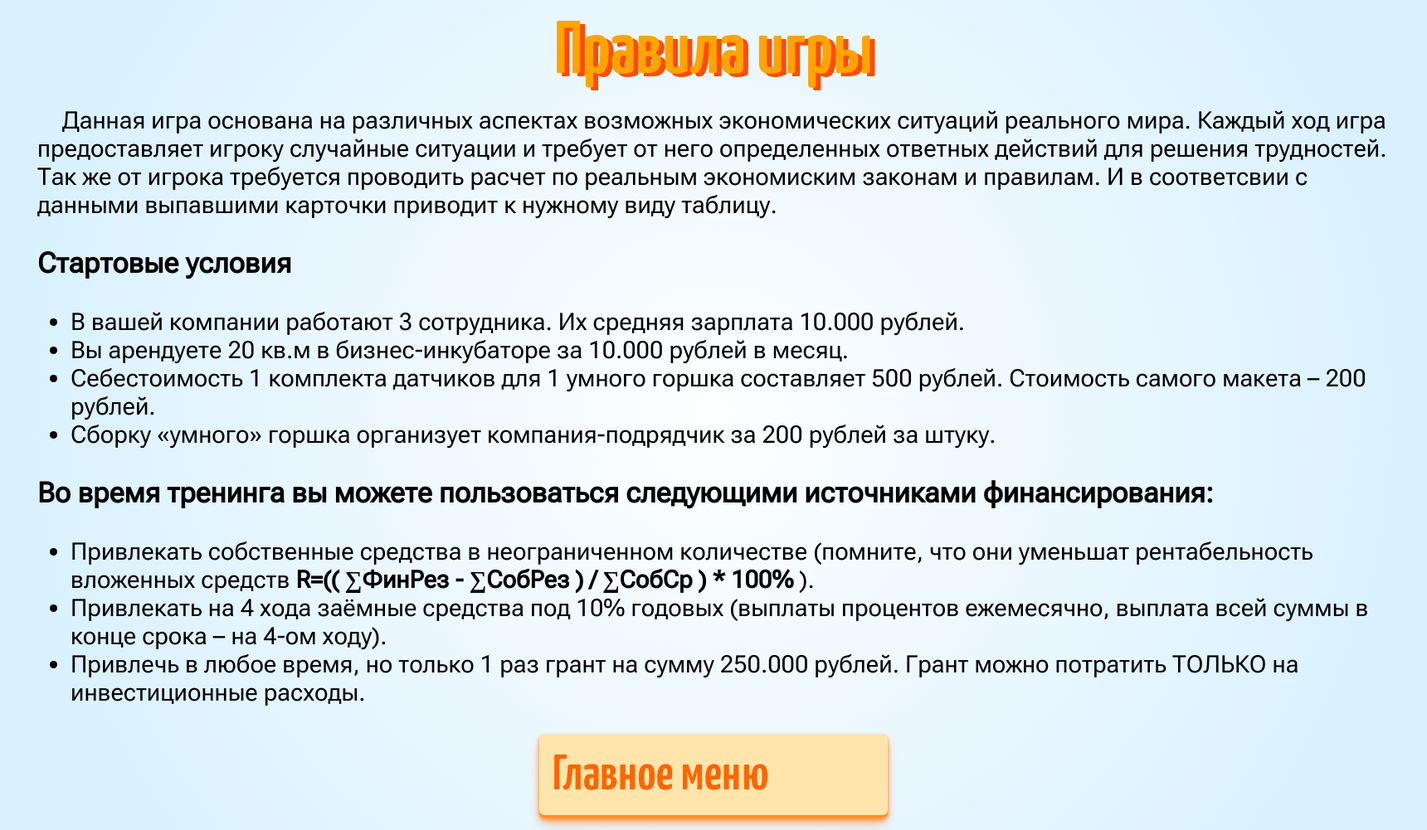
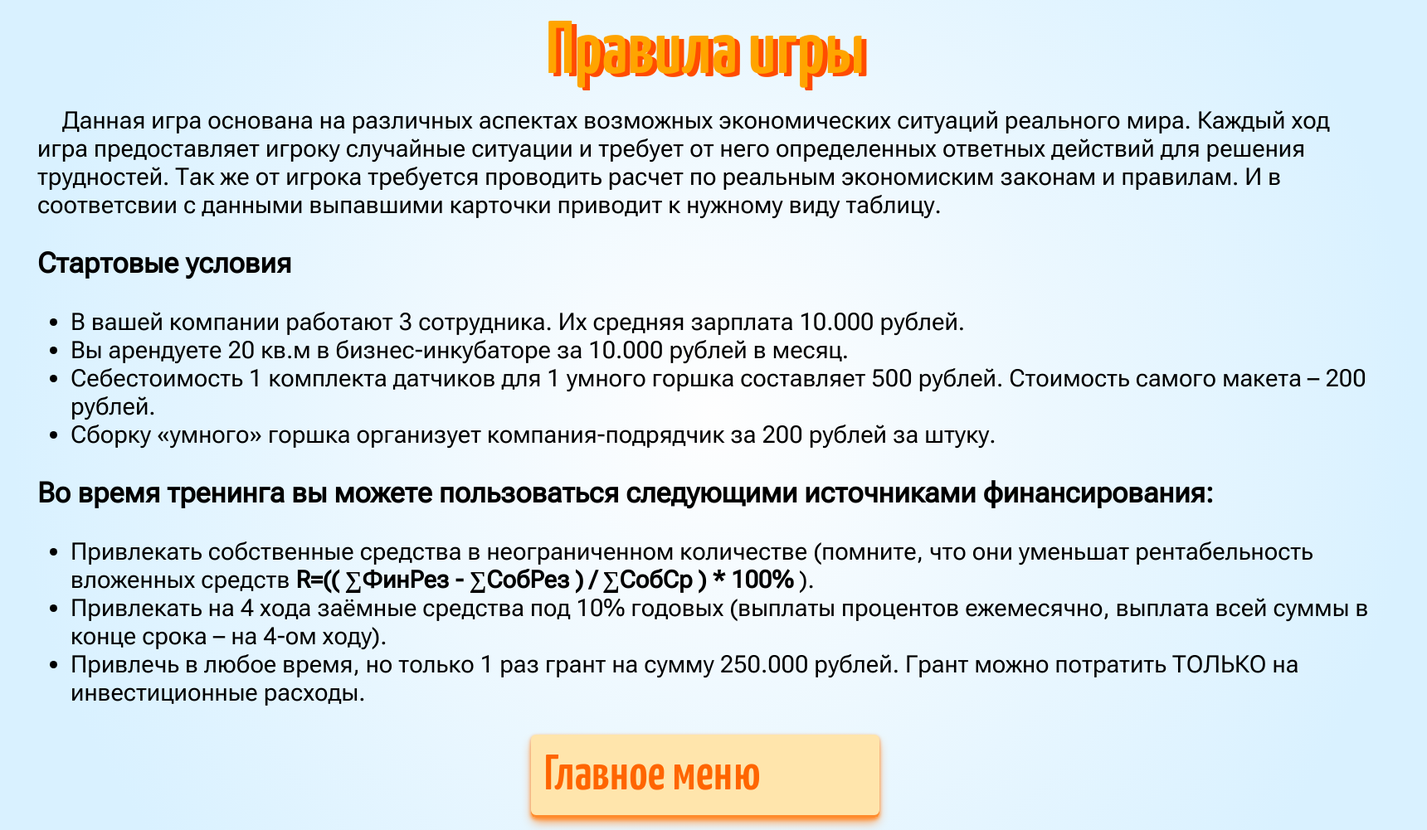
Before and after one commit to aanoskov/Financial_competence, a Django app: template web_app/financial_game/templates/financial_game/rules.html in a window 1720 px wide. Shown: the whole page at 83% size. Run offline with Django 3.2, Linux system fonts and the light colour scheme; the template is opened without the code that fills it: most values are stand-ins (such as "Sample title", 1, 10 or a date in 2020).

Commit message:
Update rules.html

```diff
--- a/web_app/financial_game/templates/financial_game/rules.html
+++ b/web_app/financial_game/templates/financial_game/rules.html
@@ -9,6 +9,11 @@
     <meta content="yes" name="apple-mobile-web-app-capable"/>
     <link rel="stylesheet" href="{% static 'financial_game/css/style.css' %}">
     <title>Тренажёр финансовой грамотности</title>
+	  <style>
+   body {
+    width: {{width}}px; /* Минимальная ширина контейнера */
+   }
+  </style>
   </head>
 
   <body>
```
